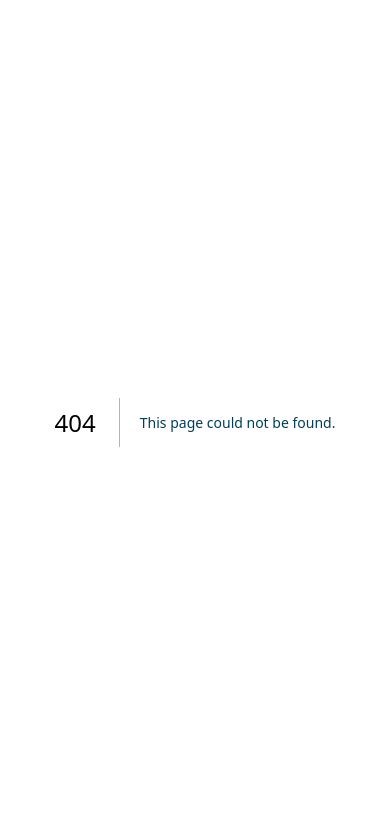
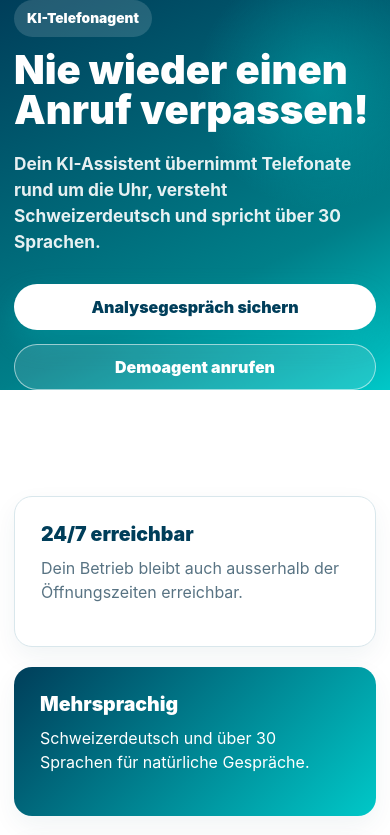
Before and after one commit to josiasbechtel/dialekta-webseite, a Next.js app: page /ki-telefonagent in a window 390 px wide. Before the commit this address had no page. Shown: the top 835 px of the page. Built offline with nearby package versions, Linux system fonts and the light colour scheme.

Commit message:
Add phone agent page

```diff
--- /dev/null
+++ b/app/ki-telefonagent/page.tsx
@@ -0,0 +1,5 @@
+import Link from 'next/link'
+
+export default function TelefonagentPage() {
+  return <main className="page"><section className="hero compact"><div className="container"><p className="eyebrow">KI-Telefonagent</p><h1>Nie wieder einen Anruf verpassen!</h1><p className="lead">Dein KI-Assistent übernimmt Telefonate rund um die Uhr, versteht Schweizerdeutsch und spricht über 30 Sprachen.</p><div className="actions"><Link className="button light" href="/kontakt">Analysegespräch sichern</Link><a className="button ghost" href="tel:+41615391929">Demoagent anrufen</a></div></div></section><section className="section"><div className="container card-grid"><article className="card"><h3>24/7 erreichbar</h3><p>Dein Betrieb bleibt auch ausserhalb der Öffnungszeiten erreichbar.</p></article><article className="card featured"><h3>Mehrsprachig</h3><p>Schweizerdeutsch und über 30 Sprachen für natürliche Gespräche.</p></article><article className="card"><h3>Ohne Hardware</h3><p>Einfach über Rufumleitung mit deiner bestehenden Telefonnummer nutzbar.</p></article></div></section></main>
+}
```
